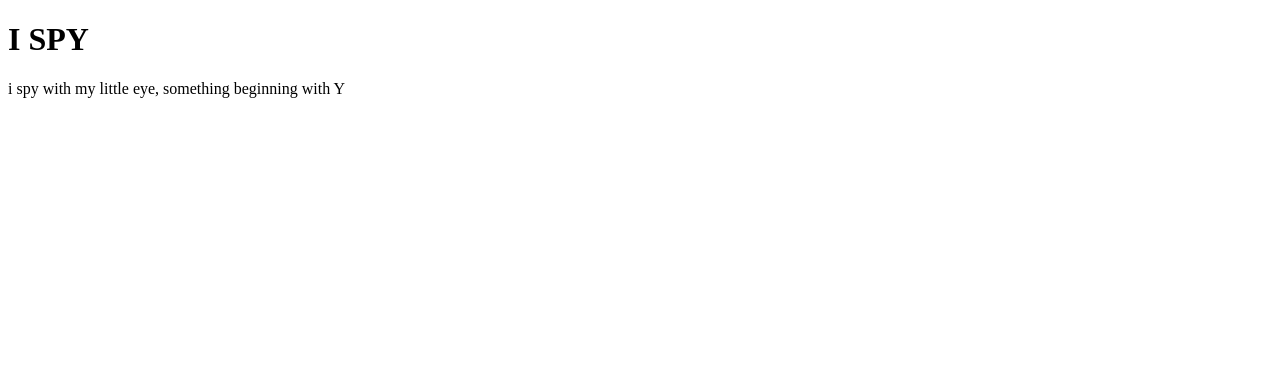
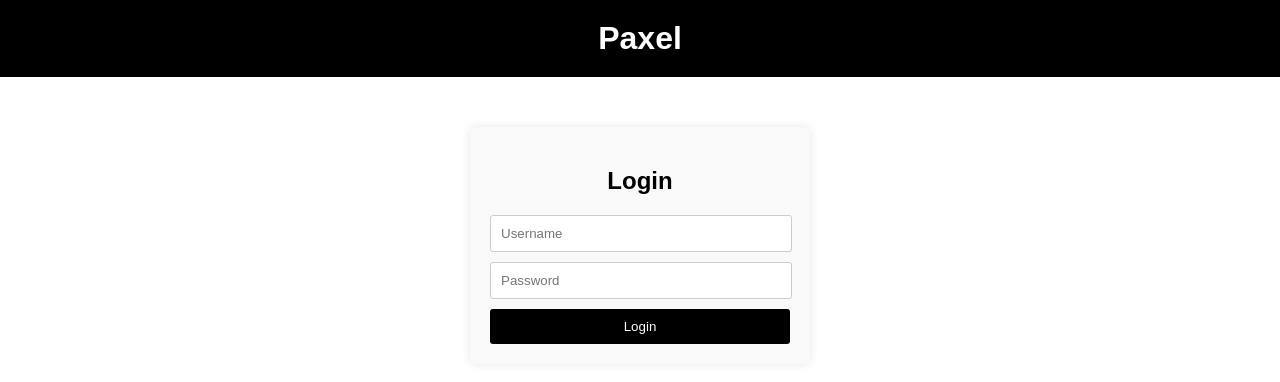
Before and after one commit to leebrooksmk/aoifelong, a plain HTML site: page index.html in a window 1280 px wide. Drawn offline with Linux system fonts and the light colour scheme.

Commit message:
Update index.html

```diff
--- a/index.html
+++ b/index.html
@@ -1,11 +1,90 @@
 <!DOCTYPE html>
-<html>
+<html lang="en">
 <head>
-    <meta charset="UTF-8" />
-    <title>title</title>
+<meta charset="UTF-8">
+<meta name="viewport" content="width=device-width, initial-scale=1.0">
+<title>Paxel - Login</title>
+<style>
+    body {
+        margin: 0;
+        padding: 0;
+        font-family: Arial, sans-serif;
+    }
+    header {
+        background-color: #000;
+        color: #fff;
+        padding: 20px;
+        text-align: center;
+    }
+    header h1 {
+        margin: 0;
+    }
+    .login-container {
+        width: 300px;
+        margin: 50px auto;
+        background-color: #f9f9f9;
+        padding: 20px;
+        border-radius: 5px;
+        box-shadow: 0 0 10px rgba(0, 0, 0, 0.1);
+    }
+    .login-container h2 {
+        text-align: center;
+    }
+    .login-container input[type="text"],
+    .login-container input[type="password"] {
+        width: calc(100% - 20px);
+        padding: 10px;
+        margin-bottom: 10px;
+        border: 1px solid #ccc;
+        border-radius: 3px;
+    }
+    .login-container input[type="submit"] {
+        width: 100%;
+        padding: 10px;
+        background-color: #000;
+        color: #fff;
+        border: none;
+        border-radius: 3px;
+        cursor: pointer;
+    }
+    .login-container input[type="submit"]:hover {
+        background-color: #333;
+    }
+</style>
 </head>
 <body>
-   <h1>I SPY</h1>
-   <p>i spy with my little eye, something beginning with Y</p>
+
+<header>
+    <h1>Paxel</h1>
+</header>
+
+<div class="login-container">
+    <h2>Login</h2>
+    <form id="loginForm">
+        <input type="text" id="username" placeholder="Username" required>
+        <input type="password" id="password" placeholder="Password" required>
+        <input type="submit" value="Login">
+    </form>
+</div>
+
+<script>
+    document.getElementById("loginForm").addEventListener("submit", function(event) {
+        event.preventDefault(); // Prevent the form from submitting
+
+        // For simplicity, let's check the hardcoded credentials
+        var username = document.getElementById("username").value;
+        var password = document.getElementById("password").value;
+
+        // Check if the credentials are correct
+        if (username === "admin" && password === "1234") {
+            // Redirect to profile page
+            window.location.href = "profile.html";
+        } else {
+            // Alert for incorrect credentials (you can replace it with more user-friendly feedback)
+            alert("Invalid username or password. Please try again.");
+        }
+    });
+</script>
+
 </body>
 </html>
```
